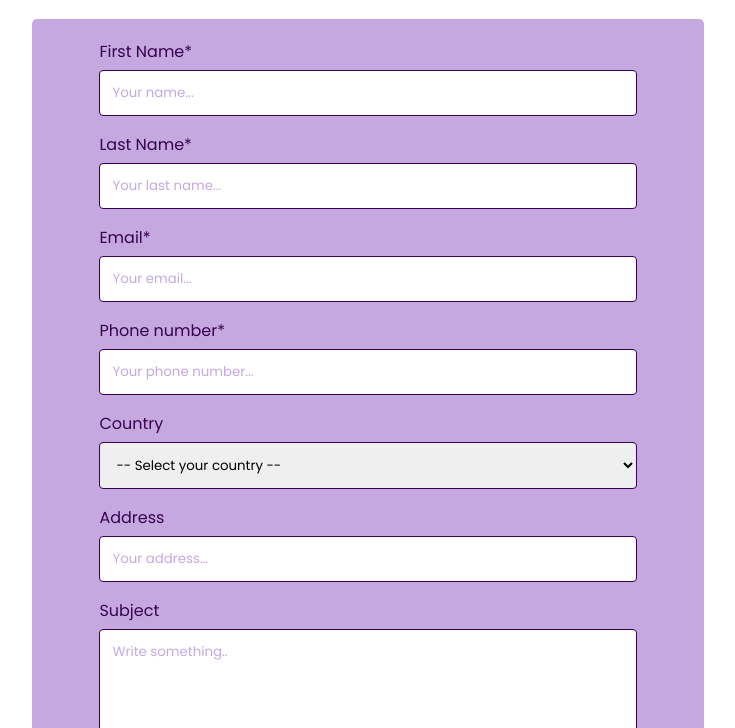
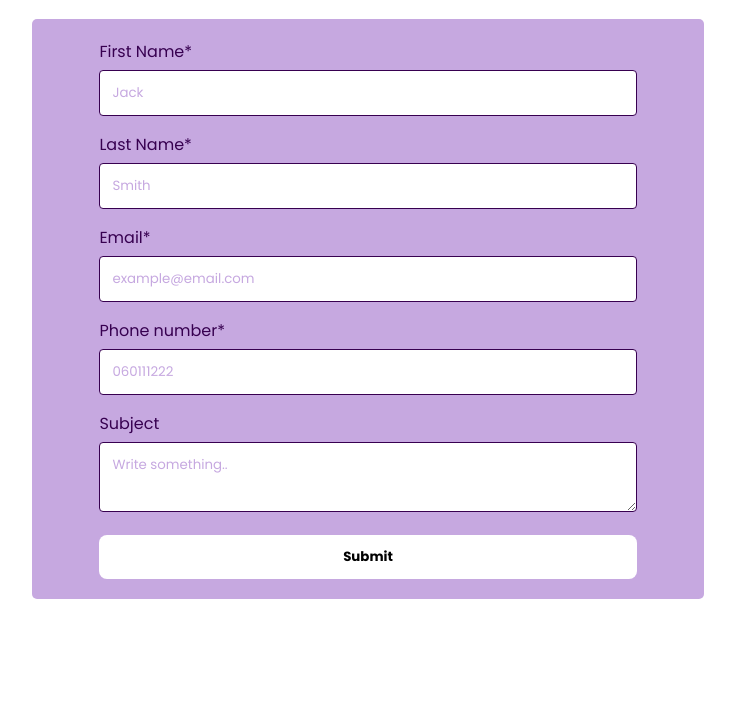
Before and after one commit to e-cotar-327/contact-us-form.github.io, a plain HTML site: page index.html in a window 1280 px wide. Shown: the part 72-800 px from the top of the page, without its empty margins (272-1007 px from the left). Drawn offline with Linux system fonts and the light colour scheme; some icons are missing; a web font is replaced by a local one.

Commit message:
Update index.html

```diff
--- a/index.html
+++ b/index.html
@@ -17,16 +17,16 @@
   <body>
     <h1>Contact Us</h1>
     <div class="container">
-      <form>
+      <form onsubmit="return validateAll()">
         <div class="inputInfo">
           <label for="fname">First Name*</label>
           <input
             type="text"
             id="fname"
             name="firstname"
-            placeholder="Your name..."
+            placeholder="Jack"
             required />
-          <span id="fnameSpan" class="message hidden"></span>
+          <p id="fnameSpan" class="message hidden"></p>
         </div>
         <div class="inputInfo">
           <label for="lname">Last Name*</label>
@@ -34,9 +34,9 @@
             type="text"
             id="lname"
             name="lastname"
-            placeholder="Your last name..."
+            placeholder="Smith"
             required />
-          <span id="lnameSpan" class="message hidden"></span>
+          <p id="lnameSpan" class="message hidden"></p>
         </div>
 
         <div class="inputInfo">
@@ -45,9 +45,9 @@
             type="text"
             id="email"
             name="email"
-            placeholder="Your email..."
+            placeholder="example@email.com"
             required />
-          <span id="emailSpan" class="message hidden"></span>
+          <p id="emailSpan" class="message hidden"></p>
         </div>
         <div class="inputInfo">
           <label for="phnumb">Phone number*</label>
@@ -55,41 +55,22 @@
             type="tel"
             id="phnumb"
             name="phonenumber"
-            placeholder="Your phone number..."
-            required
-            max="9" />
-          <span id="phnumbSpan" class="message hidden"></span>
+            placeholder="060111222"
+            required />
+          <p id="phnumbSpan" class="message hidden"></p>
         </div>
-        <!--<span class="fi fi-au"></span>-->
-        <div class="inputInfo">
-          <label for="country">Country</label>
-          <select id="country" name="country">
-            <option value="select">-- Select your country --</option>
-            <option value="australia">Australia</option>
-            <option value="canada">Canada</option>
-            <option value="usa">USA</option>
-          </select>
-        </div>
-
-        <div class="inputInfo">
-          <label for="address">Address</label>
-          <input
-            type="text"
-            id="address"
-            name="address"
-            placeholder="Your address..." />
-        </div>
-
         <div class="inputInfo">
           <label for="subject">Subject</label>
           <textarea
             id="subject"
             name="subject"
             placeholder="Write something.."
-            style="height: 200px"></textarea>
+            style="height: 70px"></textarea>
         </div>
 
-        <div class="inputInfo" id="buttonDiv"><input type="submit" /></div>
+        <div class="inputInfo" id="buttonDiv">
+          <input type="submit" />
+        </div>
       </form>
     </div>
     <script src="script.js"></script>
```
